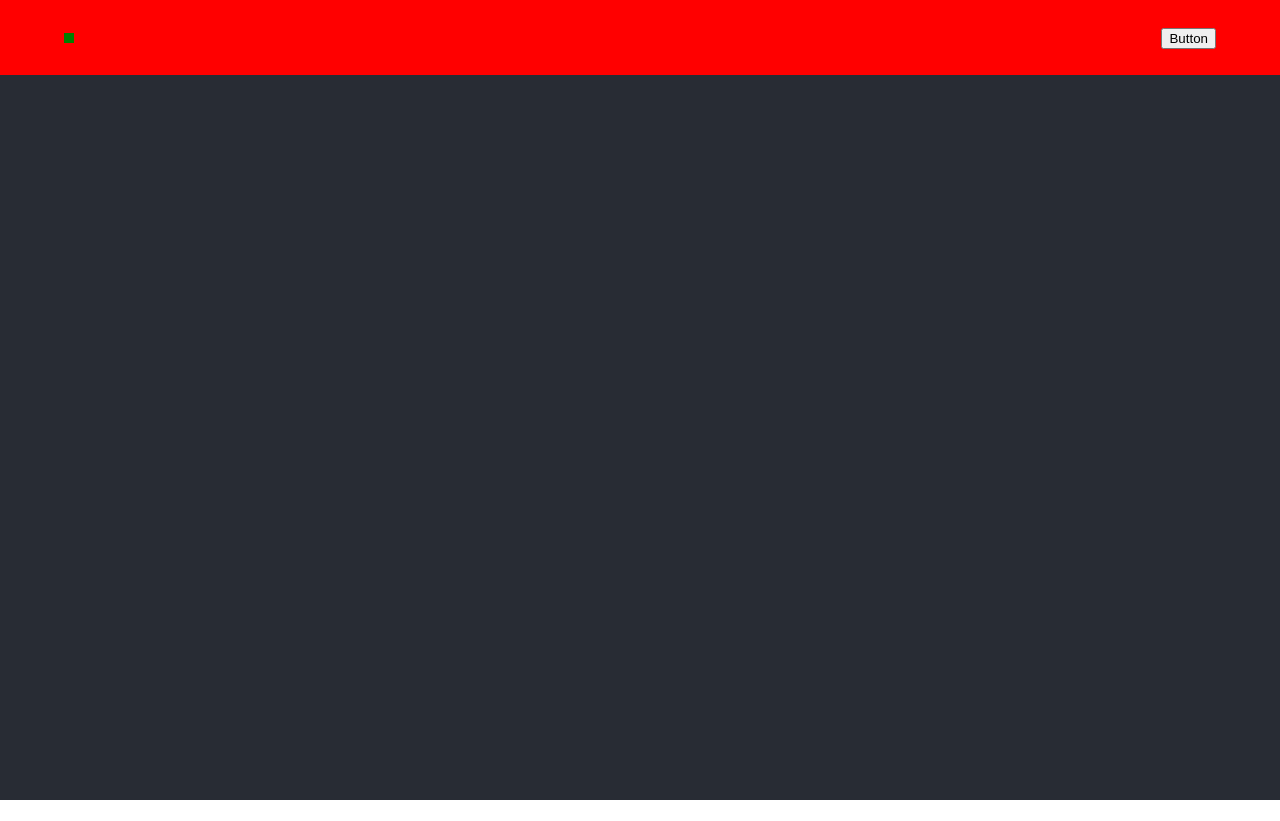
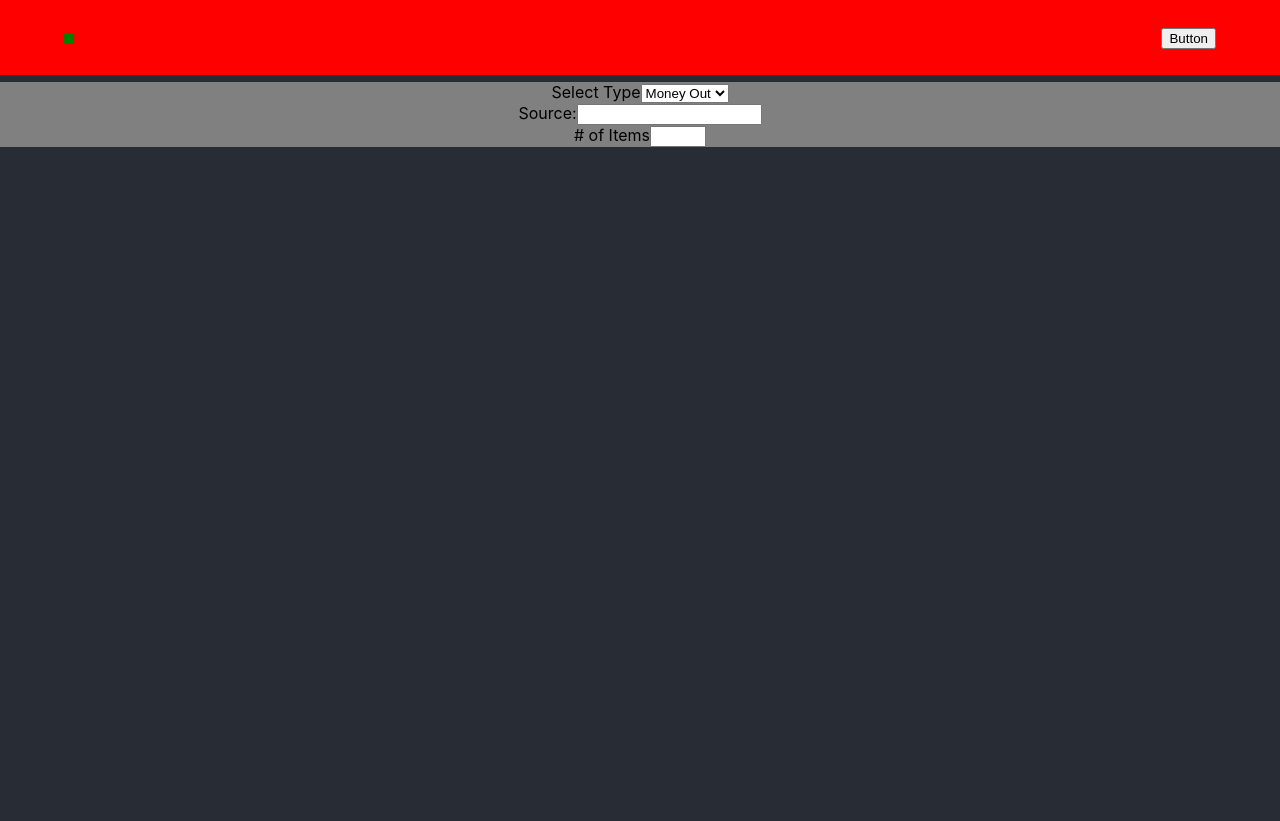
Before and after one commit to krog-kristian/finance-tracker, a React (Create React App) app in the folder client/: page / in a window 1280 px wide. Before the commit the page ends 800 px from the top, so only its background shows below. Built offline with nearby package versions, Linux system fonts and the light colour scheme.

Commit message:
Started building form elements.

```diff
--- a/client/src/App.js
+++ b/client/src/App.js
@@ -3,6 +3,7 @@ import './App.css';
 import { useMediaQuery } from 'react-responsive';
 import Nav from './Components/Nav';
 import AppContext from './Components/AppContext';
+import RecordForm from './Components/RecordForm';
 
 function App() {
   const isDesktopOrLaptop = useMediaQuery({
@@ -15,6 +16,7 @@ function App() {
     <AppContext.Provider value={appState}>
       <div className="App">
         <Nav />
+        <RecordForm />
       </div>
     </AppContext.Provider>
   );
--- /dev/null
+++ b/client/src/Components/RecordForm.jsx
@@ -0,0 +1,28 @@
+
+export default function RecordForm() {
+  return (
+    <div>
+      <h1>New Record</h1>
+    <form style={{backgroundColor: 'gray', color: 'black'}}>
+
+    <div>
+      <label htmlFor="inOut">Select Type</label>
+      <select name="inOut" id="inOut">
+        <option value={true}>Money Out</option>
+        <option value={false}>Money In</option>
+      </select>
+    </div>
+
+    <div>
+      <label htmlFor="source">Source:</label>
+      <input type="text" id="source" name="source" />
+    </div>
+
+    <div>
+      <label htmlFor="numberOfItems"># of Items</label>
+      <input type="number" name="numberOfIems" id="numberOfItems" min={1} max={20} />
+    </div>
+    </form>
+    </div>
+  )
+}
```
Also changed, not shown: client/src/Components/AppContext.jsx (renamed from client/src/Components/AppContext.js), client/src/Components/Nav.jsx (renamed from client/src/Components/Nav.js).
